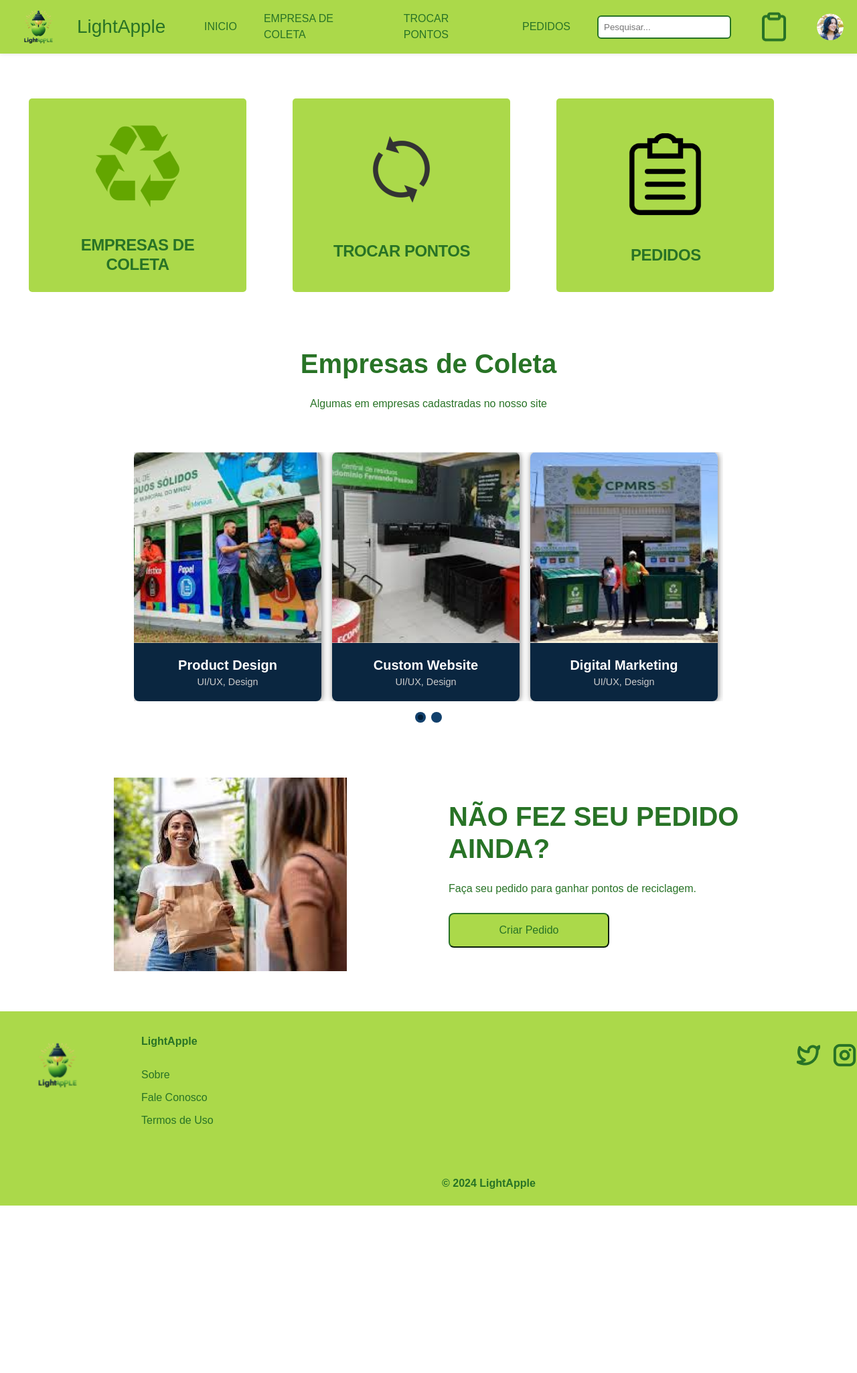
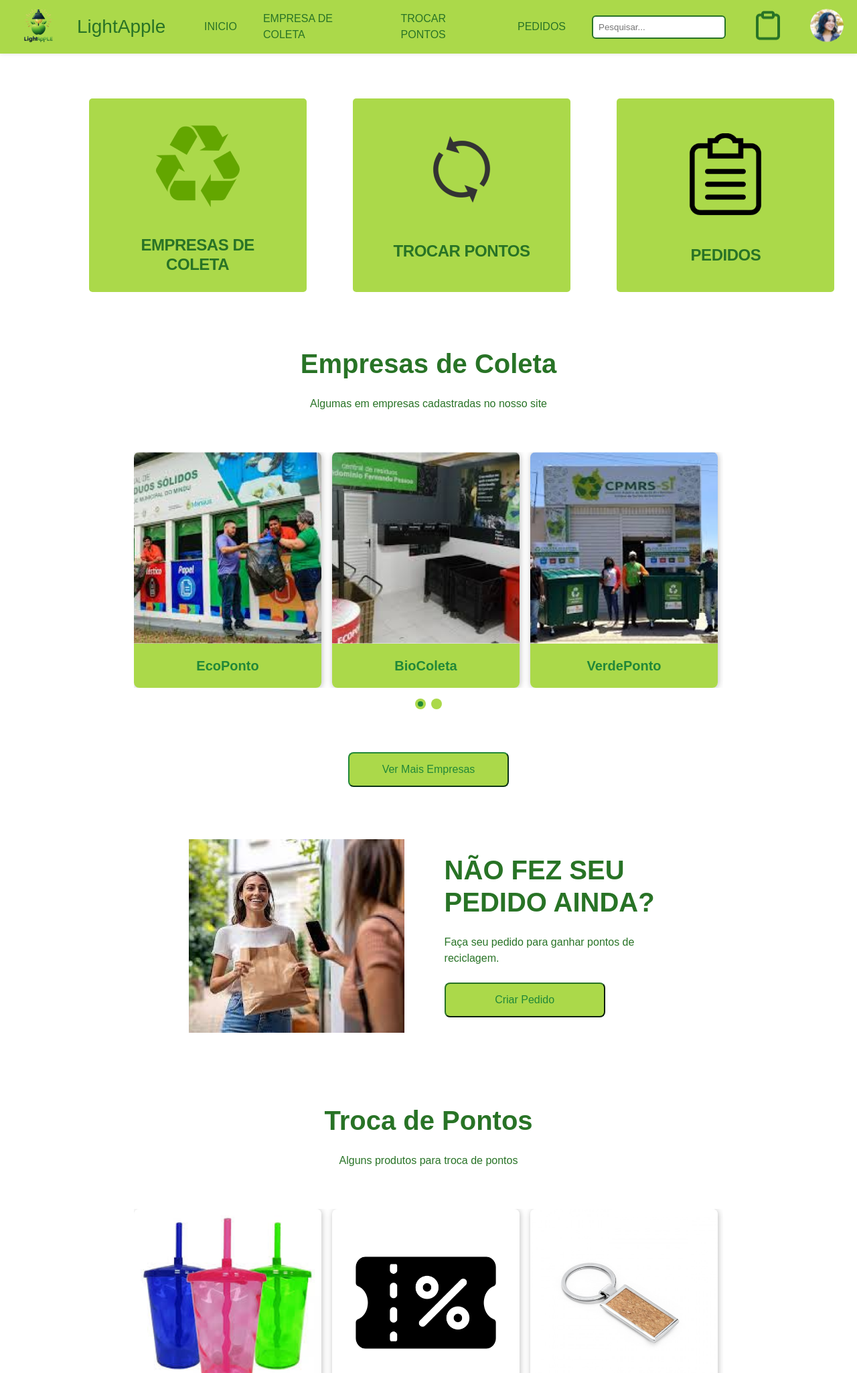
Before and after one commit to GuilhermeRibeiroSilva/Projeto-LightApple, a PHP site: page /TelaInicialCliente.html in a window 1280 px wide. Shown: the top 2050 px of the page at 67% size. Run offline with PHP 8.4, Linux system fonts and the light colour scheme.

Commit message:
modificações

```diff
--- a/Home.html
+++ b/Home.html
@@ -117,7 +117,7 @@
         </section>
     </main>
     <footer class="footer">
-        <a href="#"><img class="light-apple-logo" src="imagens/LightApple-Logo.png" /></a>
+        <img class="light-apple-logo" src="imagens/LightApple-Logo.png" />
         <div class="copy-2024-light-apple">&copy; 2024 LightApple</div>
         <div class="box-social">
             <a href="#"><img class="twitter" src="imagens/Twitter.png" /></a>
--- a/TelaInicialCliente.css
+++ b/TelaInicialCliente.css
@@ -11,8 +11,13 @@ body {
   height: 100vh;
   width: 100vw;
   background-color: rgb(255, 255, 255);
+  overflow-x: hidden;
 }
 
+a {
+  color: #218838;
+  text-decoration: none;
+}
 /*NAVBAR*/
 
 .navbar,
@@ -53,7 +58,7 @@ body {
   background: #abd94a;
   display: flex;
   flex-direction: row;
-  gap: 40px;
+  gap: 39px;
   align-items: center;
   justify-content: flex-start;
   flex-shrink: 0;
@@ -119,7 +124,7 @@ body {
   position: relative;
   overflow: visible;
 }
-.avatar {
+/*.avatar {
   border-radius: var(--var-sds-size-radius-full, 9999px);
   flex-shrink: 0;
   width: var(--var-sds-size-icon-large, 40px);
@@ -134,6 +139,40 @@ body {
   left: calc(50% - 20px);
   top: calc(50% - 20px);
   object-fit: cover;
+}*/
+
+/*DROPDOWN NAV*/
+
+.avatar {
+  position: relative;
+  display: inline-block;
+}
+
+.avatar img.avt {
+  cursor: pointer;
+  width: 50px;
+  height: 50px;
+  border-radius: 50%;
+}
+
+.dropdown-content {
+  display: none;
+  position: absolute;
+  background-color: #f9f9f9;
+  min-width: 160px;
+  box-shadow: 0px 8px 16px 0px rgba(0,0,0,0.2);
+  z-index: 1;
+}
+
+.dropdown-content a {
+  color: black;
+  padding: 12px 16px;
+  text-decoration: none;
+  display: block;
+}
+
+.dropdown-content a:hover {
+  background-color: #f1f1f1;
 }
 
 /*SECTION MINIMENU*/
@@ -143,6 +182,7 @@ body {
 }
 .section-minimenu {
   height: 422px;
+  margin-left: 7%;
   position: relative;
   overflow: hidden;
 }
@@ -251,7 +291,7 @@ body {
   gap: 60px;
   align-items: center;
   justify-content: center;
-  height: 598px;
+  height: 690px;
   position: relative;
   overflow: hidden;
 }
@@ -286,7 +326,9 @@ body {
     align-self: stretch;
   }
 
-.center {
+  /*CARDS PARA EMPRESA DE COLETA E TROCA DE PONTO*/
+
+.empresas {
   align-items: center;
   display: flex;
   flex-direction: column;
@@ -294,13 +336,13 @@ body {
   justify-content: center;
 }
 
-.wrapper {
+.emp-coleta {
   display: flex;
   grid-gap: 1em;
   overflow: hidden;
   width: 55em;
 }
-.wrapper > .inner {
+.emp-coleta > .box-cards {
   display: flex;
   grid-gap: 1em;
   transition: all 1s ease-in-out;
@@ -308,7 +350,7 @@ body {
 
 .card {
   border-radius: 0.5em;
-  box-shadow: 1px 1px 10px rgba(0, 0, 0, 0.5);
+  box-shadow: 1px 1px 10px rgba(0, 0, 0, 0.253);
 }
 .card > img {
   border-top-right-radius: inherit;
@@ -316,25 +358,20 @@ body {
   display: block;
   width: 17.5em;
 }
-.card > .content {
-  background: #0a2640;
+.card > .texto {
+  background: #abd94a;
   border-bottom-left-radius: inherit;
   border-bottom-right-radius: inherit;
   padding: 1em;
   text-align: center;
 }
-.card > .content > h1, .card > .content > h3 {
+.card > .texto > h1, .card > .texto > h3 {
   margin: 0.35em 0;
 }
-.card > .content > h1 {
-  color: #fff;
+.card > .texto > h1 {
+  color: #218838;
   font-size: 1.25rem;
   line-height: 1;
-}
-.card > .content > h3 {
-  color: #ccc;
-  font-size: 0.9rem;
-  font-weight: 300;
 }
 
 .map {
@@ -342,7 +379,7 @@ body {
 }
 .map > button {
   all: unset;
-  background: #11406c;
+  background: #abd94a;
   cursor: pointer;
   margin: 0 0.125em;
   position: relative;
@@ -355,7 +392,7 @@ body {
   width: 1em;
 }
 .map > button.active:after {
-  background: #001d38;
+  background: #218838;
   content: "";
   left: 50%;
   position: absolute;
@@ -376,6 +413,8 @@ body {
   padding: 60px 170px 60px 170px;
   display: flex;
   flex-direction: row;
+  margin-left: 5%;
+  margin-right: 6%;
   gap: 60px;
   align-items: center;
   justify-content: center;
@@ -403,7 +442,7 @@ body {
   width: 348px;
   height: 290px;
   position: absolute;
-  left: 0px;
+  left: 13%;
   top: 0.5px;
   object-fit: cover;
 }
@@ -460,6 +499,85 @@ body {
   border-color: #287326;
 }
 
+/*SECTION TROCA DE PONTOS*/
+.section-troca-de-pontos,
+.section-troca-de-pontos * {
+  box-sizing: border-box;
+}
+.section-troca-de-pontos {
+  padding: 60px;
+  display: flex;
+  flex-direction: column;
+  gap: 60px;
+  align-items: center;
+  justify-content: center;
+  height: 710px;
+  position: relative;
+  overflow: hidden;
+}
+.box-troca {
+  display: flex;
+  flex-direction: row;
+  gap: 60px;
+  align-items: center;
+  justify-content: center;
+  align-self: stretch;
+  flex-shrink: 0;
+  position: relative;
+}
+.box-troca-pontos {
+  display: flex;
+  flex-direction: column;
+  gap: 24px;
+  align-items: flex-start;
+  justify-content: flex-start;
+  flex: 1;
+  position: relative;
+}
+.tt {
+  color: #287326;
+  text-align: center;
+  font-family: "Roboto-Bold", sans-serif;
+  font-size: 40px;
+  line-height: 48px;
+  font-weight: 700;
+  position: relative;
+  align-self: stretch;
+}
+.desc {
+  color: #287326;
+  text-align: center;
+  font-family: "Roboto-Regular", sans-serif;
+  font-size: 16px;
+  line-height: 24px;
+  font-weight: 400;
+  position: relative;
+  align-self: stretch;
+}
+
+.btn-vermais {
+  display: flex;
+  flex-direction: column;
+  gap: 12px;
+  align-items: flex-start;
+  justify-content: flex-start;
+  flex-shrink: 0;
+  position: relative;
+  overflow: hidden;
+  background: #abd94a;
+  border-radius: 8px;
+  padding: 12px;
+  align-items: center;
+  justify-content: center;
+  width: 240px;
+  color: #287326;
+  text-align: left;
+  font-family: "Roboto-Medium", sans-serif;
+  font-size: 16px;
+  line-height: 24px;
+  font-weight: 500;
+  border-color: #218838;
+}
 
 /*FOOTER*/
 
--- a/TelaInicialCliente.html
+++ b/TelaInicialCliente.html
@@ -11,84 +11,98 @@
 <body>
     <header>
         <nav class="navbar">
-            <img class="lightapple-logo" src="imagens/LightApple-Logo.png" />
+            <a href="#"><img class="lightapple-logo" src="imagens/LightApple-Logo.png" /></a>
             <div class="lightapple-titulo">LightApple</div>
             <div class="navigation">
+                <a href="#">
                     <div class="inicio">INICIO</div>
+                </a>
+                <a href="#">
                     <div class="empresa-coleta">EMPRESA DE COLETA</div>
+                </a>
+                <a href="#">
                     <div class="trocar-pontos">TROCAR PONTOS</div>
+                </a>
+                <a href="#">
                     <div class="pedidos">PEDIDOS</div>
+                </a>
+
                 <input type="search" name="pesquisar" id="pesquisar" placeholder="Pesquisar...">
-                <img class="criarpedido" src="imagens/Clipboard.png" />
+                <a href="#"><img class="criarpedido" src="imagens/Clipboard.png" /></a>
                 <div class="avatar">
-                    <img class="avt" src="imagens/Avatar.png" />
+                    <img class="avt" src="imagens/Avatar.png" onclick="toggleDropdown()" />
+                    <div id="dropdown" class="dropdown-content">
+                        <a href="#profile">Perfil</a>
+                        <a href="#payment">Pagamento</a>
+                        <a href="#help">Ajuda</a>
+                    </div>
                 </div>
             </div>
         </nav>
     </header>
     <main>
         <section class="section-minimenu">
+            <a href="#">
                 <div class="box-empresa-de-coleta">
                     <img class="empresacoleta" src="imagens/empresacoleta.png" />
                     <div class="txtempresacoleta">EMPRESAS DE COLETA</div>
                 </div>
+            </a>
+            <a href="#">
                 <div class="box-trocadepontos">
                     <img class="troca" src="imagens/troca.png" />
                     <div class="txttrocadepontos">TROCAR PONTOS</div>
                 </div>
+            </a>
+            <a href="#">
                 <div class="box-pedidos">
                     <img class="pedido" src="imagens/pedido.png" />
                     <div class="txtpedidos">PEDIDOS</div>
                 </div>
+            </a>
         </section>
         <section class="section-empresa-coleta">
             <div class="box-empresadecoleta">
                 <div class="tt">Empresas de Coleta</div>
                 <div class="desc">Algumas em empresas cadastradas no nosso site</div>
             </div>
-            <div class="center">
-                <div class="wrapper">
-                    <div class="inner">
+            <div class="empresas">
+                <div class="emp-coleta">
+                    <div class="box-cards">
                         <div class="card">
                             <img src="imagens/empresa-biocoleta.png">
-                            <div class="content">
-                                <h1>Product Design</h1>
-                                <h3>UI/UX, Design</h3>
+                            <div class="texto">
+                                <h1>EcoPonto</h1>
                             </div>
                         </div>
                         <div class="card">
                             <img src="imagens/empresa-ecoponto.png">
-                            <div class="content">
-                                <h1>Custom Website</h1>
-                                <h3>UI/UX, Design</h3>
+                            <div class="texto">
+                                <h1>BioColeta</h1>
                             </div>
                         </div>
                         <div class="card">
                             <img src="imagens/empresa-verdeponto.png">
-                            <div class="content">
-                                <h1>Digital Marketing</h1>
-                                <h3>UI/UX, Design</h3>
+                            <div class="texto">
+                                <h1>VerdePonto</h1>
                             </div>
                         </div>
                         <div class="card">
                             <img src="imagens/empresa-biocoleta.png">
-                            <div class="content">
-                                <h1>Digital Marketing</h1>
-                                <h3>UI/UX, Design</h3>
+                            <div class="texto">
+                                <h1>Ecourbis Ambiental</h1>
                             </div>
                         </div>
                         <div class="card">
                             <img src="imagens/empresa-ecoponto.png">
-                            <div class="content">
-                                <h1>Digital Marketing</h1>
-                                <h3>UI/UX, Design</h3>
+                            <div class="texto">
+                                <h1>Essencis Soluções </h1>
                             </div>
                         </div>
                         <div class="card">
                             <img src="">
-                            <div class="content">
-                                <h1>Digital Marketing</h1>
-                                <h3>UI/UX, Design</h3>
+                            <div class="texto">
+                                <h1></h1>
                             </div>
                         </div>
                     </div>
@@ -99,6 +113,7 @@
                     <button class="second"></button>
                 </div>
             </div>
+            <button class="btn-vermais"><a href="#">Ver Mais Empresas</a></button>
         </section>
         <section class="section-anuncio">
             <div class="cont-img-anuncio">
@@ -109,19 +124,69 @@
             <div class="box-anuncio">
                 <div class="tt2">NÃO FEZ SEU PEDIDO AINDA?</div>
                 <div class="desc2">Faça seu pedido para ganhar pontos de reciclagem.</div>
-                <button class="btn-criarpedido">Criar Pedido</button>
+                <button class="btn-criarpedido"><a href="#">Criar Pedido</a></button>
             </div>
         </section>
-
+        <section class="section-troca-de-pontos">
+            <div class="box-troca">
+                <div class="box-troca-pontos">
+                    <div class="tt">Troca de Pontos</div>
+                    <div class="desc">Alguns produtos para troca de pontos</div>
+                </div>
+            </div>
+            <div class="empresas">
+                <div class="emp-coleta">
+                    <div class="box-cards">
+                        <div class="card">
+                            <img src="imagens/copos.jpg">
+                            <div class="texto">
+                                <h1>Copos</h1>
+                            </div>
+                        </div>
+                        <div class="card">
+                            <img src="imagens/cupon.png">
+                            <div class="texto">
+                                <h1>Cupons</h1>
+                            </div>
+                        </div>
+                        <div class="card">
+                            <img src="imagens/chaveiro.jpg">
+                            <div class="texto">
+                                <h1>Chaveiros</h1>
+                            </div>
+                        </div>
+                        <div class="card">
+                            <img src="">
+                            <div class="texto">
+                                <h1>Ecourbis Ambiental</h1>
+                            </div>
+                        </div>
+                        <div class="card">
+                            <img src="">
+                            <div class="texto">
+                                <h1>Essencis Soluções </h1>
+                            </div>
+                        </div>
+                        <div class="card">
+                            <img src="">
+                            <div class="texto">
+                                <h1></h1>
+                            </div>
+                        </div>
+                    </div>
+                </div>
+            </div>
+            <button class="btn-vermais"><a href="#">Ver Produtos</a></button>
+        </section>
     </main>
     <footer class="footer">
         <img class="light-apple-logo" src="imagens/LightApple-Logo.png" />
         <div class="copy-2024-light-apple">&copy; 2024 LightApple</div>
         <div class="box-social">
-            <img class="twitter" src="imagens/Twitter.png" />
-            <img class="instagram" src="imagens/Instagram.png" />
-            <img class="facebook" src="imagens/Facebook.png" />
-            <img class="linkedin" src="imagens/Linkedin.png" />
+            <a href="#"><img class="twitter" src="imagens/Twitter.png" /></a>
+            <a href="#"><img class="instagram" src="imagens/Instagram.png" /></a>
+            <a href="#"><img class="facebook" src="imagens/Facebook.png" /></a>
+            <a href="#"><img class="linkedin" src="imagens/Linkedin.png" /></a>
         </div>
         <div class="box-info">
             <div class="titulo-lightapple">
@@ -130,13 +195,19 @@
                 </div>
             </div>
             <div class="sobre">
+                <a href="#">
                     <div class="txt-sobre">Sobre</div>
+                </a>
             </div>
             <div class="fale-conosco">
+                <a href="#">
                     <div class="txt-fale-conosco">Fale Conosco</div>
+                </a>
             </div>
             <div class="termos-de-uso">
+                <a href="#">
                     <div class="txt-termos">Termos de Uso</div>
+                </a>
             </div>
         </div>
     </footer>
```
Also changed, not shown: TelaInicialCliente.JS (+25 -1 lines), imagens/chaveiro.jpg (added), imagens/chaveiro.png (deleted), imagens/copos.jpg (added), imagens/copos.png (deleted), imagens/cupon.png. Lines whose indentation alone changed are shown as unchanged.
